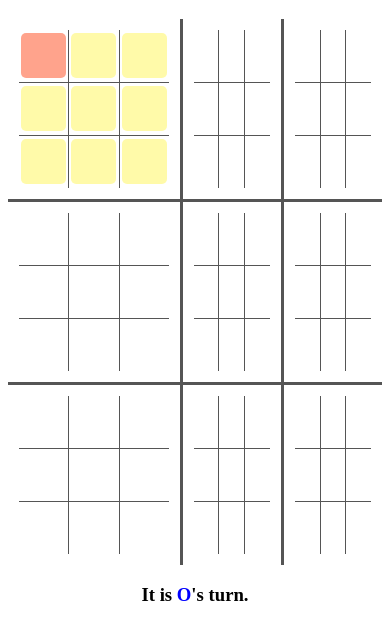
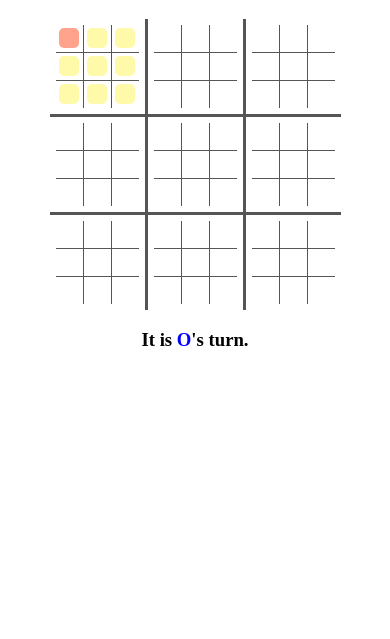
Before and after one commit to DarkAce65/UltimateTTT, a plain HTML site: page tic-tac-toe.html in a window 390 px wide. Both pictures are taken after a click on the element 42 px from the left and 117 px from the top of the page. Shown: the part 61-700 px from the top of the page. Drawn offline with nearby package versions, Linux system fonts and the light colour scheme.

Commit message:
Responsive?

```diff
--- a/tic-tac-toe.html
+++ b/tic-tac-toe.html
@@ -92,6 +92,45 @@
 			table table tr:nth-child(2) > td {
 				border-top: 1px solid #555555;
 				border-bottom: 1px solid #555555;
+			}
+
+			@media(max-width: 568px){
+				table table {
+					margin: 5px;
+				}
+
+				table table td {
+					height: 25px;
+					width: 25px;
+				}
+
+				.possible::after{
+					background: #FFF98C;
+					width: 20px;
+					height: 20px;
+					cursor: pointer;
+					-webkit-animation: blink 1.5s infinite;
+					   -moz-animation: blink 1.5s infinite;
+						 -o-animation: blink 1.5s infinite;
+							animation: blink 1.5s infinite;
+				}
+
+				@-webkit-keyframes 'blink'{0% {opacity:1;} 50% {opacity:0.7;} 100% {opacity:1;}}
+				   @-moz-keyframes 'blink'{0% {opacity:1;} 50% {opacity:0.7;} 100% {opacity:1;}}
+					 @-o-keyframes 'blink'{0% {opacity:1;} 50% {opacity:0.7;} 100% {opacity:1;}}
+						@keyframes 'blink'{0% {opacity:1;} 50% {opacity:0.7;} 100% {opacity:1;}}
+
+				.X::after{
+					background: #FFA38C;
+					width: 20px;
+					height: 20px;
+				}
+
+				.O::after{
+					background: #8CA3FF;
+					width: 20px;
+					height: 20px;
+				}
 			}
 		</style>
 	</head>
```
